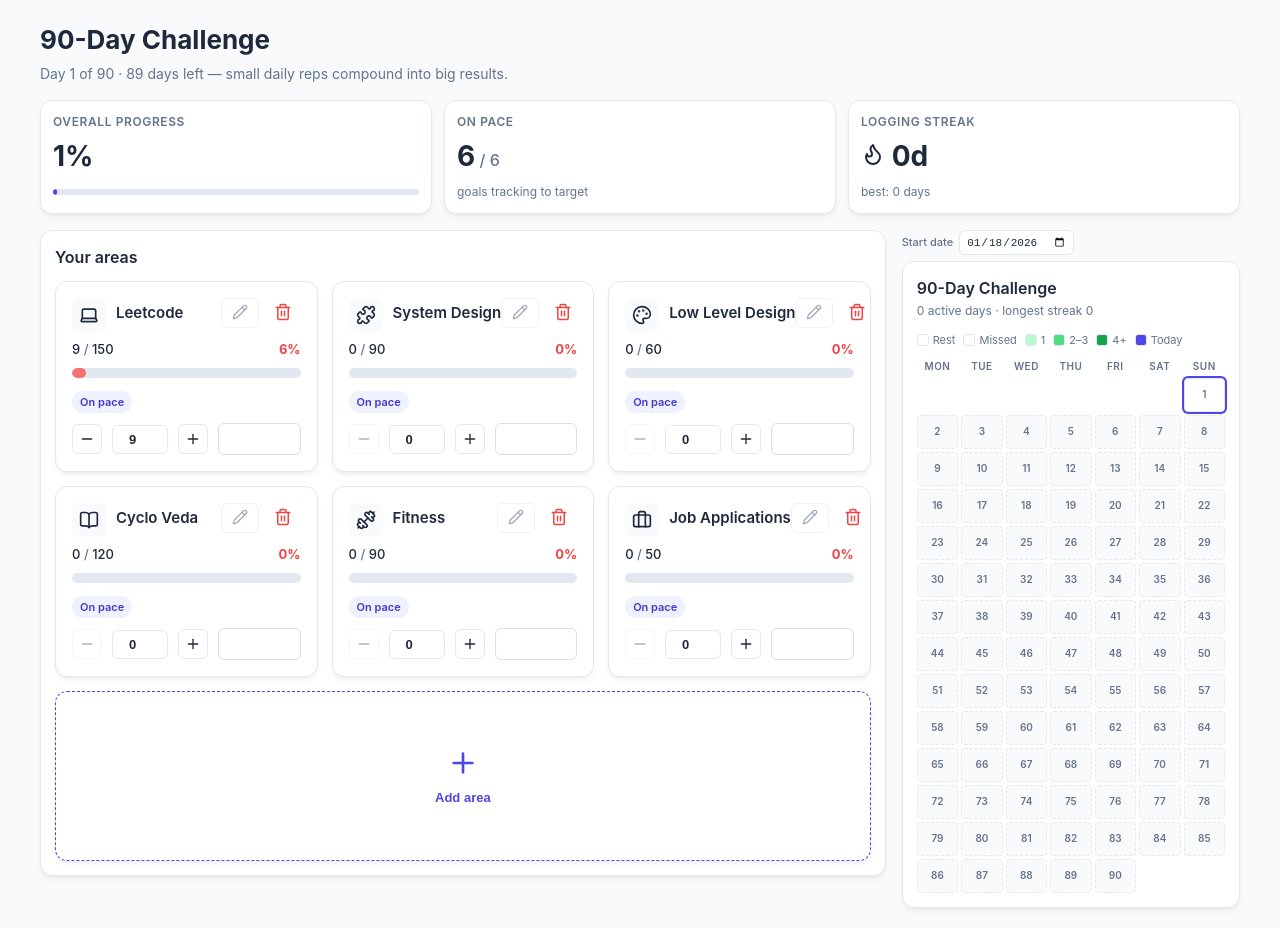
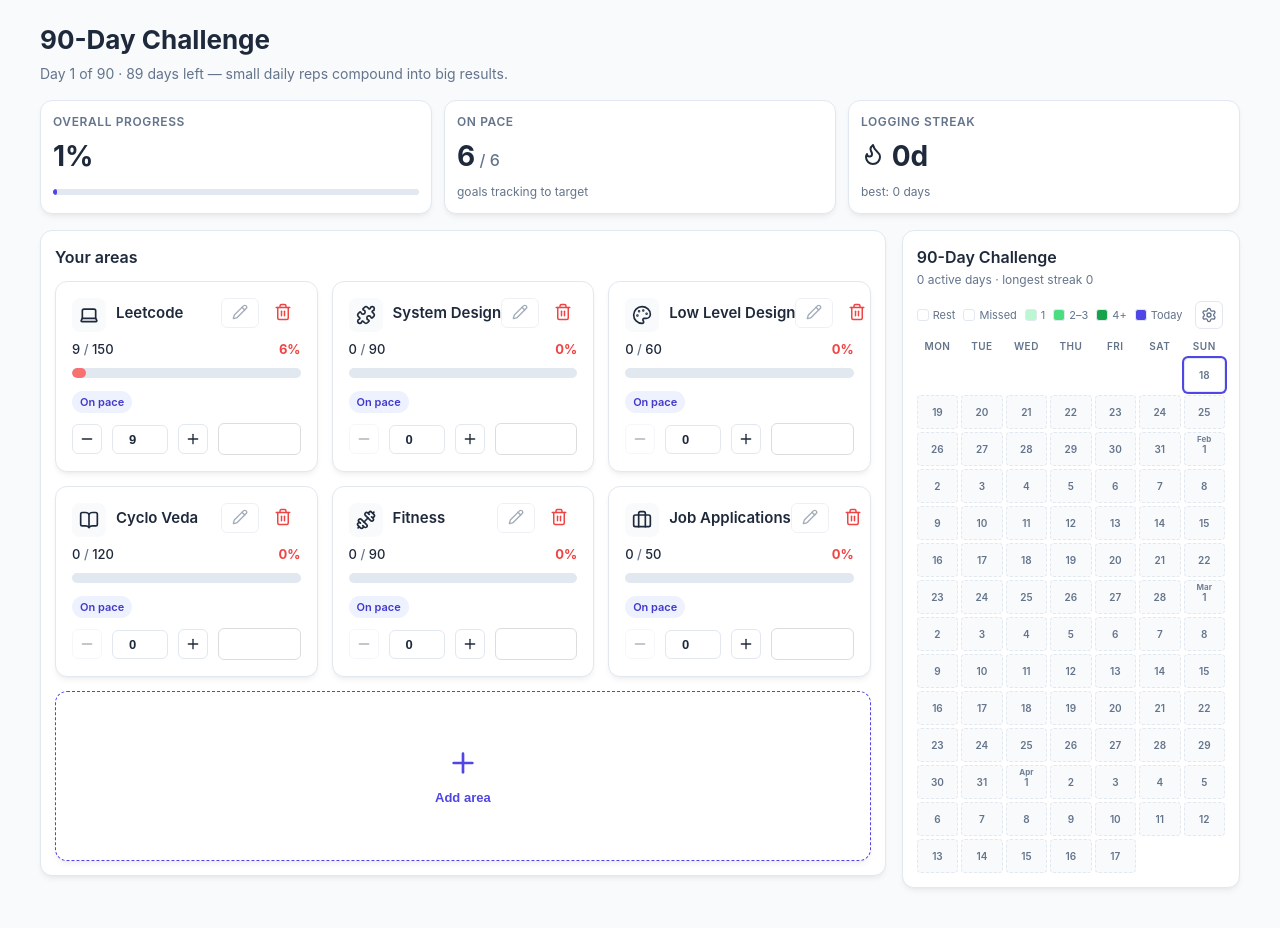
Before and after one commit to rhish9h/planner, a React (Vite) app in the folder frontend/: page / in a window 1280 px wide. Built offline with nearby package versions, Linux system fonts and the light colour scheme.

Commit message:
add calendar settings popover with start date picker, display month labels and dates on calendar cells, and improve calendar header layout

```diff
--- a/frontend/src/components/calendar/ChallengeCalendar.tsx
+++ b/frontend/src/components/calendar/ChallengeCalendar.tsx
@@ -1,14 +1,16 @@
-import { useMemo } from "react";
+import { useMemo, useState } from "react";
+import { Settings, X } from "lucide-react";
 import type { ScorecardData } from "../scorecard/Scorecard";
 import { MS_PER_DAY, formatDateLocal as formatDate } from "../../utils/date";
 
 interface ChallengeCalendarProps {
   startDate: Date
+  onStartDateChange: (key: string) => void
   totalDays?: number
   scorecards: ScorecardData[]
 }
 
-const ChallengeCalendar = ({ startDate, totalDays = 90, scorecards }: ChallengeCalendarProps) => {
+const ChallengeCalendar = ({ startDate, onStartDateChange, totalDays = 90, scorecards }: ChallengeCalendarProps) => {
   const logCounts = useMemo(() => {
     const counts: Record<string, number> = {}
     scorecards.forEach(card => {
@@ -18,6 +20,8 @@ const ChallengeCalendar = ({ startDate, totalDays = 90, scorecards }: ChallengeC
     })
     return counts
   }, [scorecards])
+
+  const [settingsOpen, setSettingsOpen] = useState(false)
 
   const cells = useMemo(() => {
     const start = new Date(startDate)
@@ -105,6 +109,7 @@ const ChallengeCalendar = ({ startDate, totalDays = 90, scorecards }: ChallengeC
             {activeDays} active days · longest streak {longestStreak}
           </p>
         </div>
+        <div className="calendar-header-right">
           <div className="calendar-legend">
             <span className="legend-item"><span className="legend-swatch outside" /> Rest</span>
             <span className="legend-item"><span className="legend-swatch empty" /> Missed</span>
@@ -112,6 +117,43 @@ const ChallengeCalendar = ({ startDate, totalDays = 90, scorecards }: ChallengeC
             <span className="legend-item"><span className="legend-swatch level-2" /> 2–3</span>
             <span className="legend-item"><span className="legend-swatch level-3" /> 4+</span>
             <span className="legend-item"><span className="legend-swatch today" /> Today</span>
+          </div>
+          <div className="calendar-settings">
+            <button
+              type="button"
+              className="calendar-settings-button"
+              onClick={() => setSettingsOpen(open => !open)}
+              aria-label="Challenge settings"
+              aria-expanded={settingsOpen}
+            >
+              <Settings size={16} />
+            </button>
+            {settingsOpen && (
+              <div className="calendar-settings-popover">
+                <div className="calendar-settings-header">
+                  <span>Start date</span>
+                  <button
+                    type="button"
+                    className="calendar-settings-close"
+                    onClick={() => setSettingsOpen(false)}
+                    aria-label="Close settings"
+                  >
+                    <X size={14} />
+                  </button>
+                </div>
+                <input
+                  type="date"
+                  value={formatDate(startDate)}
+                  onChange={(e) => {
+                    if (e.target.value) {
+                      onStartDateChange(e.target.value)
+                    }
+                    setSettingsOpen(false)
+                  }}
+                />
+              </div>
+            )}
+          </div>
         </div>
       </div>
 
@@ -122,15 +164,27 @@ const ChallengeCalendar = ({ startDate, totalDays = 90, scorecards }: ChallengeC
       </div>
 
       <div className="calendar-grid">
-        {cells.map((cell, idx) => (
+        {cells.map((cell, idx) => {
+          const isMonthStart = cell.isInRange && cell.date.getDate() === 1
+          return (
             <div
               key={idx}
-            className={`calendar-cell ${getHeatClass(cell.count, cell.isFuture, cell.isInRange)} ${cell.isToday ? "today" : ""}`}
-            title={cell.dayNumber ? `Day ${cell.dayNumber} · ${cell.dateKey} · ${cell.count} logged` : ""}
+              className={`calendar-cell ${getHeatClass(cell.count, cell.isFuture, cell.isInRange)} ${cell.isToday && cell.isInRange ? "today" : ""}`}
+              title={cell.isInRange ? `${cell.dateKey} · Day ${cell.dayNumber!} · ${cell.count} logged` : ""}
             >
-            {cell.dayNumber && <span className="cell-day">{cell.dayNumber}</span>}
+              {cell.isInRange && (
+                <>
+                  {isMonthStart && (
+                    <span className="cell-month">
+                      {cell.date.toLocaleDateString(undefined, { month: "short" })}
+                    </span>
+                  )}
+                  <span className="cell-day">{cell.date.getDate()}</span>
+                </>
+              )}
             </div>
-        ))}
+          )
+        })}
       </div>
     </div>
   )
--- a/frontend/src/components/dashboard/Dashboard.tsx
+++ b/frontend/src/components/dashboard/Dashboard.tsx
@@ -257,17 +257,12 @@ const Dashboard = () => {
         </section>
 
         <section className="calendar-section">
-          <div className="calendar-section-header">
-            <label className="calendar-start-label">
-              Start date
-              <input
-                type="date"
-                value={challengeStartKey}
-                onChange={(e) => setChallengeStartKey(e.target.value)}
-              />
-            </label>
-          </div>
-          <ChallengeCalendar startDate={challengeStart} totalDays={TOTAL_DAYS} scorecards={scorecards} />
+          <ChallengeCalendar
+            startDate={challengeStart}
+            onStartDateChange={setChallengeStartKey}
+            totalDays={TOTAL_DAYS}
+            scorecards={scorecards}
+          />
         </section>
       </div>
     </div>
--- a/frontend/src/index.css
+++ b/frontend/src/index.css
@@ -1054,6 +1054,93 @@ body {
   background: var(--primary);
 }
 
+.calendar-header-right {
+  display: flex;
+  align-items: center;
+  gap: 12px;
+  flex-wrap: wrap;
+  justify-content: flex-end;
+}
+
+.calendar-settings {
+  position: relative;
+}
+
+.calendar-settings-button {
+  display: flex;
+  align-items: center;
+  justify-content: center;
+  width: 28px;
+  height: 28px;
+  border: 1px solid var(--border);
+  background: var(--card);
+  border-radius: 6px;
+  color: var(--muted);
+  cursor: pointer;
+  transition: color 0.15s ease, border-color 0.15s ease, background 0.15s ease;
+}
+
+.calendar-settings-button:hover {
+  color: var(--primary);
+  border-color: var(--primary);
+  background: #f8fafc;
+}
+
+.calendar-settings-popover {
+  position: absolute;
+  top: calc(100% + 6px);
+  right: 0;
+  z-index: 20;
+  width: 180px;
+  padding: 10px;
+  background: var(--card);
+  border: 1px solid var(--border);
+  border-radius: 10px;
+  box-shadow: var(--shadow-lg);
+  display: flex;
+  flex-direction: column;
+  gap: 8px;
+}
+
+.calendar-settings-header {
+  display: flex;
+  justify-content: space-between;
+  align-items: center;
+  font-size: 12px;
+  font-weight: 600;
+  color: var(--text);
+}
+
+.calendar-settings-close {
+  background: none;
+  border: none;
+  color: var(--muted);
+  cursor: pointer;
+  padding: 2px;
+  display: flex;
+  align-items: center;
+  justify-content: center;
+}
+
+.calendar-settings-close:hover {
+  color: var(--danger);
+}
+
+.calendar-settings-popover input {
+  padding: 6px 8px;
+  border: 1px solid var(--border);
+  border-radius: 6px;
+  font-size: 13px;
+  color: var(--text);
+  background: var(--bg);
+}
+
+.calendar-settings-popover input:focus {
+  outline: none;
+  border-color: var(--primary);
+  box-shadow: 0 0 0 3px rgba(79, 70, 229, 0.1);
+}
+
 .calendar-weekdays {
   display: grid;
   grid-template-columns: repeat(7, 1fr);
@@ -1077,6 +1164,7 @@ body {
 }
 
 .calendar-cell {
+  position: relative;
   height: 34px;
   min-height: 34px;
   border-radius: 4px;
@@ -1088,6 +1176,22 @@ body {
   color: var(--text);
   background: var(--card);
   border: 1px solid var(--border);
+}
+
+.cell-month {
+  position: absolute;
+  top: 2px;
+  left: 50%;
+  transform: translateX(-50%);
+  font-size: 8px;
+  font-weight: 700;
+  line-height: 1;
+  color: inherit;
+  opacity: 0.9;
+}
+
+.cell-day {
+  line-height: 1;
 }
 
 .calendar-cell.outside {
@@ -1129,40 +1233,6 @@ body {
   box-shadow: 0 0 0 2px var(--primary);
 }
 
-.calendar-section-header {
-  display: flex;
-  justify-content: space-between;
-  align-items: center;
-  gap: 12px;
-  margin-bottom: 6px;
-  flex-wrap: wrap;
-}
-
-.calendar-section-title {
-  font-size: 15px;
-  font-weight: 600;
-  color: var(--text);
-  margin-bottom: 0;
-}
-
-.calendar-start-label {
-  display: flex;
-  align-items: center;
-  gap: 6px;
-  font-size: 11px;
-  color: var(--muted);
-  font-weight: 500;
-}
-
-.calendar-start-label input {
-  padding: 4px 6px;
-  border: 1px solid var(--border);
-  border-radius: 6px;
-  font-size: 11px;
-  color: var(--text);
-  background: var(--card);
-}
-
 @media (max-width: 640px) {
   .calendar-header {
     flex-direction: column;
```
Lines whose indentation alone changed are shown as unchanged.
